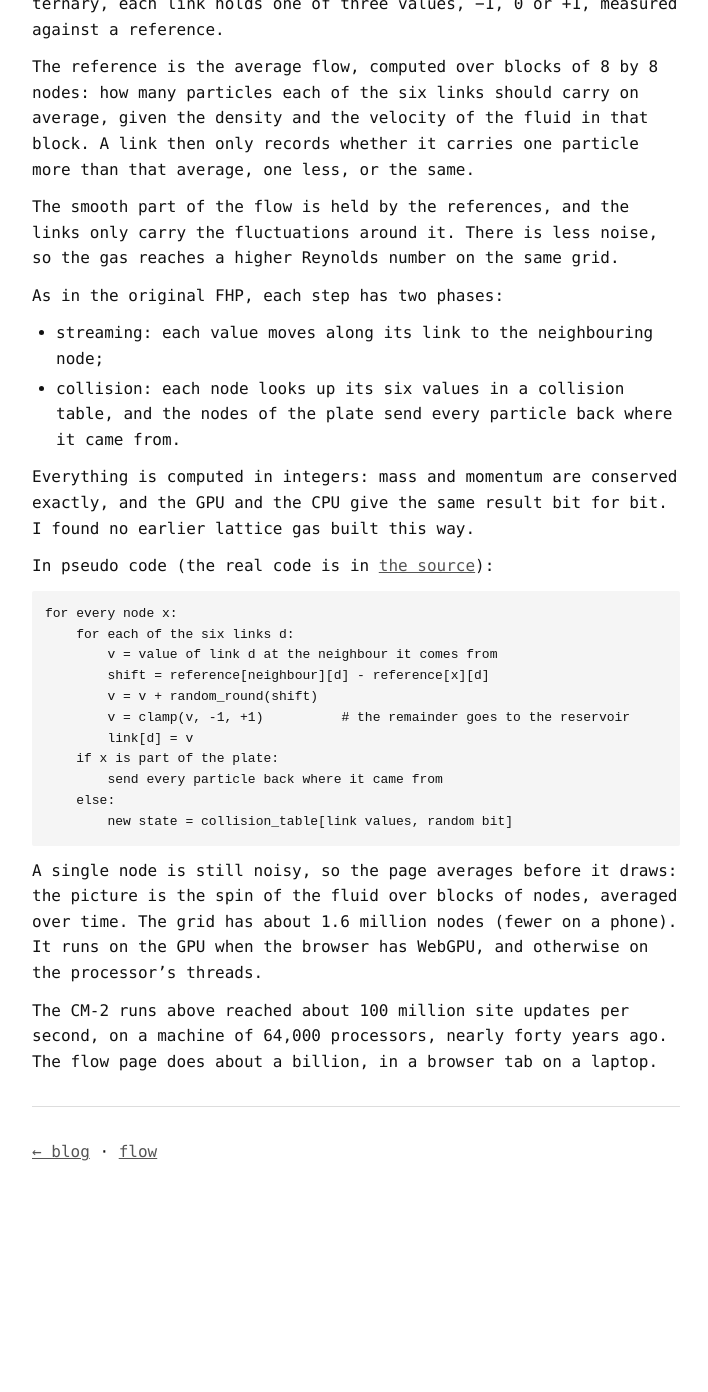
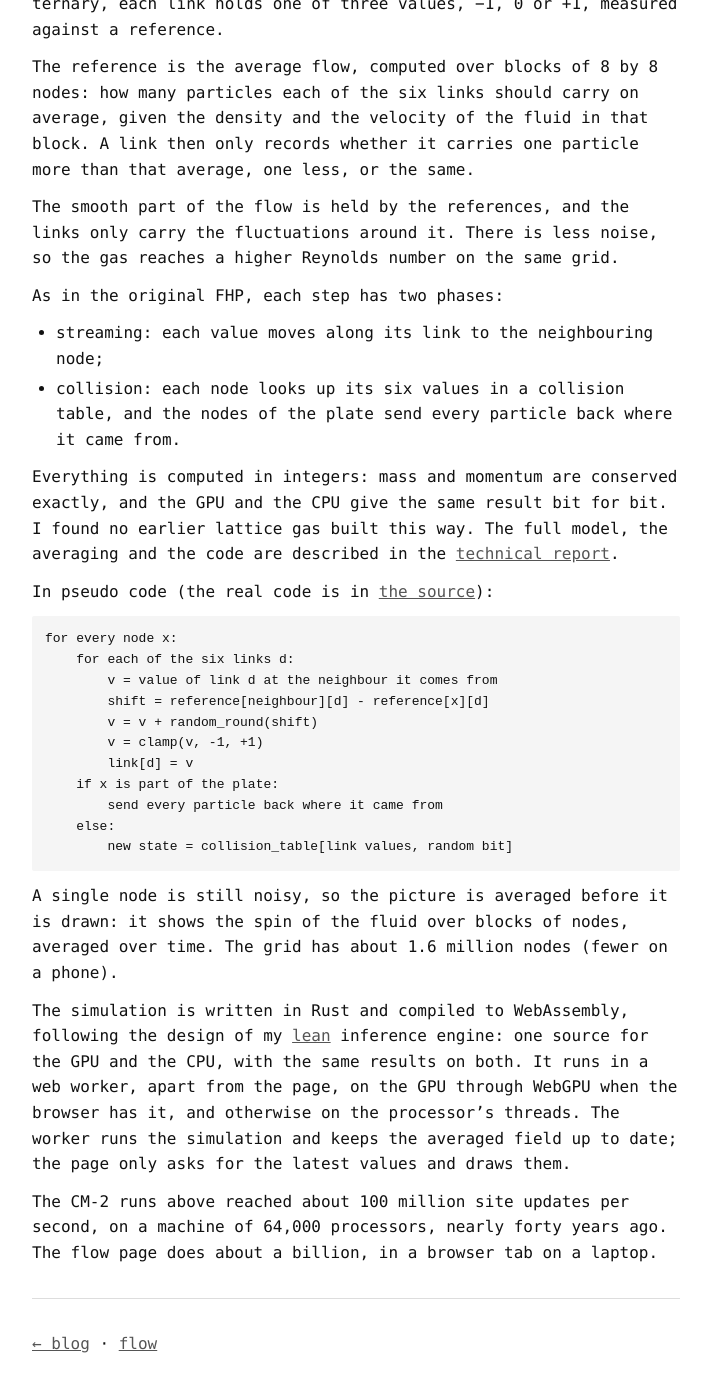
Before and after one commit to idle-intelligence/trucs.ai, a Jekyll site: the page built from blog/cellular-automata.md, in a window 1280 px wide and 1400 px high, scrolled down 3808 px. Shown: the top 1392 px of the window, without its empty margins (284-992 px from the left). Built offline with Jekyll 4.4.1, drawn with Linux system fonts in a browser that asks for light colours; before the commit the page ends 5017 px from its top, so only the background shows below that.

Commit message:
Blog: cellular automata post, how the page runs, link to the technical report (#66)
* blog: no reservoir in the pseudo code

* blog: a few words on how the page runs

* blog: the worker runs the simulation

* blog: link the technical report

````diff
--- a/blog/cellular-automata.md
+++ b/blog/cellular-automata.md
@@ -64,7 +64,7 @@
 - streaming: each value moves along its link to the neighbouring node;
 - collision: each node looks up its six values in a collision table, and the nodes of the plate send every particle back where it came from.
 
-Everything is computed in integers: mass and momentum are conserved exactly, and the GPU and the CPU give the same result bit for bit. I found no earlier lattice gas built this way.
+Everything is computed in integers: mass and momentum are conserved exactly, and the GPU and the CPU give the same result bit for bit. I found no earlier lattice gas built this way. The full model, the averaging and the code are described in the [technical report](https://github.com/ilnmtlbnm/jacobi2000/blob/main/crates/fhp/REPORT.md).
 
 In pseudo code (the real code is in [the source](https://github.com/ilnmtlbnm/jacobi2000/blob/main/crates/fhp/src/signed/mod.rs)):
 
@@ -74,7 +74,7 @@
         v = value of link d at the neighbour it comes from
         shift = reference[neighbour][d] - reference[x][d]
         v = v + random_round(shift)
-        v = clamp(v, -1, +1)          # the remainder goes to the reservoir
+        v = clamp(v, -1, +1)
         link[d] = v
     if x is part of the plate:
         send every particle back where it came from
@@ -82,7 +82,9 @@
         new state = collision_table[link values, random bit]
 ```
 
-A single node is still noisy, so the page averages before it draws: the picture is the spin of the fluid over blocks of nodes, averaged over time. The grid has about 1.6 million nodes (fewer on a phone). It runs on the GPU when the browser has WebGPU, and otherwise on the processor's threads.
+A single node is still noisy, so the picture is averaged before it is drawn: it shows the spin of the fluid over blocks of nodes, averaged over time. The grid has about 1.6 million nodes (fewer on a phone).
+
+The simulation is written in Rust and compiled to WebAssembly, following the design of my [lean](https://github.com/idle-intelligence/llm-web) inference engine: one source for the GPU and the CPU, with the same results on both. It runs in a web worker, apart from the page, on the GPU through WebGPU when the browser has it, and otherwise on the processor's threads. The worker runs the simulation and keeps the averaged field up to date; the page only asks for the latest values and draws them.
 
 The CM-2 runs above reached about 100 million site updates per second, on a machine of 64,000 processors, nearly forty years ago. The flow page does about a billion, in a browser tab on a laptop.
 
````
